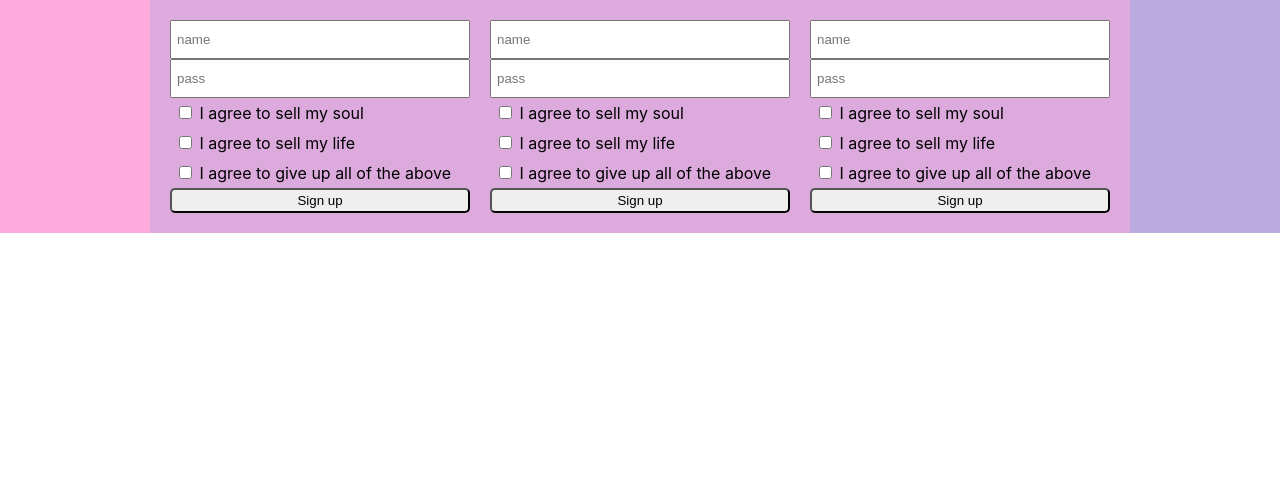
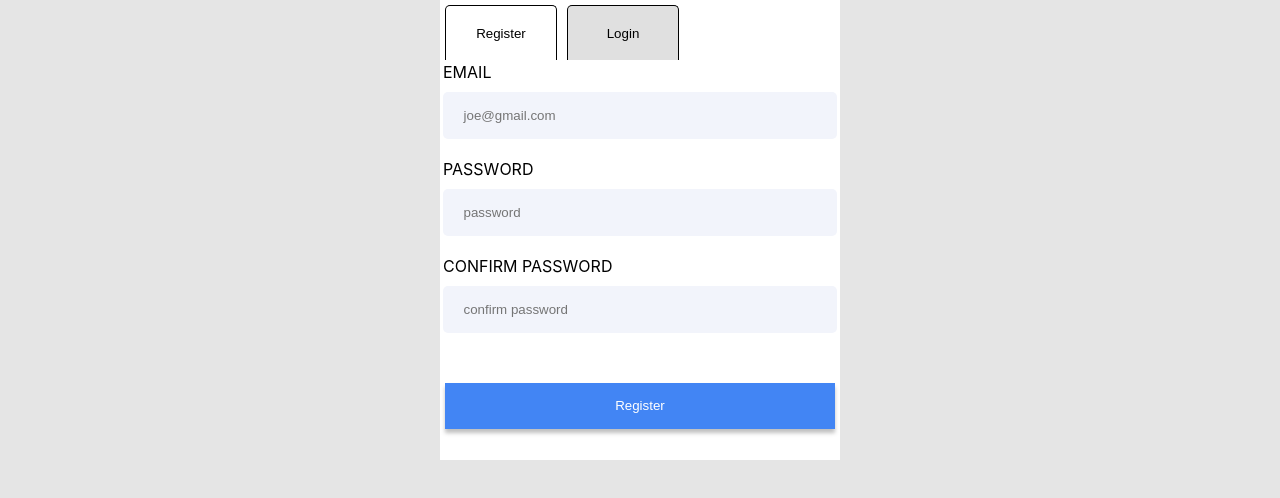
Before and after one commit to Evelyn-ZYW/Evelyn-Frontend, a React (Create React App) app in the folder review/: page / in a window 1280 px wide. Shown: the top 498 px of the page. Built offline with nearby package versions, Linux system fonts and the light colour scheme.

Commit message:
created comp UsersAccount, page user, useState for changes on tab selections, tab color, body content, button texts

```diff
--- a/review/src/App.js
+++ b/review/src/App.js
@@ -1,6 +1,7 @@
 import './App.scss';
 // import Form from './comps/Form';
-import Main from 'pages/main';
+// import Main from 'pages/main';
+import User from 'pages/user';
 
 function App() {
   return (
@@ -8,7 +9,8 @@ function App() {
       {/* <Form />
       <Form width="1000px" height="400px" />
       <Form width="1000px" bgcolor="red"/> */}
-      <Main />
+      {/* <Main /> */}
+      <User />
     </div>
   );
 }
--- a/review/src/App.scss
+++ b/review/src/App.scss
@@ -2,7 +2,9 @@
   // text-align: center;
   width: 100vw;
   height: 100vh;
+  background-color: #E5E5E5;
 }
 
 //below step is to use scss on the imported page
 @import "./pages/main/main.scss";
+@import "./pages/user/user.scss";
--- a/review/src/comps/Form/index.js
+++ b/review/src/comps/Form/index.js
@@ -1,4 +1,4 @@
-import React, {useState} from 'react';
+import React, {useState, useEffect} from 'react';
 import styled from 'styled-components';
 
 const Container = styled.div`
@@ -25,6 +25,7 @@ const FormButton = styled.button`
 `;
 const FormCheckbox = styled.input.attrs({ type: 'checkbox' })``;
 
+var timer = null;
 //'onFormComplete' & 'onContainerSelect' are Handlers.
 //They are to capture the effects after clicked on the button or container
 //The 2 interactions I want to capture is when I click on the container and the button
@@ -36,16 +37,35 @@ const Form = ({name, width, height, bgcolor, onFormComplete, onContainerSelect})
     const [check2, setCheck2] = useState(false)
     const [check3, setCheck3] = useState(false);
 
+    useEffect(()=>{
+        setCheck1(check3);
+        setCheck2(check3);
+    }, [check3]);
+
+    useEffect(()=>{
+        //detect the bgcolor
+    }, [bgcolor]);
+
+    useEffect(()=>{
+        timer = setInterval(()=>{
+            console.log("time is running out")
+        }, 1000)
+        return ()=>{
+            //this is death
+            clearInterval(timer);
+        }
+    }, []);
+
     return <Container onClick={()=>{
         onContainerSelect(name)
     }} width={width} height={height} bgcolor={bgcolor}>
         <FormInput type='text' placeholder='name' onChange={(e)=>{setUsername(e.target.value)}}/>
         <FormInput type='password' placeholder='pass' onChange={(e)=>{setPass(e.target.value)}}/>
         <span>
-            <FormCheckbox onChange={(e)=>{setCheck1(e.target.checked)}}/> I agree to sell my soul
+            <FormCheckbox onChange={(e)=>{setCheck1(e.target.checked)}} checked={check1}/> I agree to sell my soul
         </span>
         <span>
-            <FormCheckbox onChange={(e)=>{setCheck2(e.target.checked)}}/> I agree to sell my life
+            <FormCheckbox onChange={(e)=>{setCheck2(e.target.checked)}} checked={check2}/> I agree to sell my life
         </span>
         <span>
             <FormCheckbox onChange={(e)=>{setCheck3(e.target.checked)}}/> I agree to give up all of the above
--- /dev/null
+++ b/review/src/comps/UsersAccount/index.js
@@ -0,0 +1,110 @@
+import React, { useState } from 'react';
+
+import styled from 'styled-components';
+
+const Container = styled.div`
+    min-width:300px;
+    min-height: 450px;
+    max-width: 390px;
+    max-height: 600px;
+    padding: 5px;
+    display: flex;
+    flex-direction: column;
+    justify-content: center;
+    // border: red solid 1px;
+    background-color: #FFFFFF;
+`;
+const Tabs = styled.span`
+position: absolute;
+top: 5px;
+`;
+
+const Body = styled.div`
+    display: flex;
+    flex-direction: column;
+    justify-content: center;
+    align-items: center;
+`;
+const OptionButton = styled.button`
+    min-width: 112px;
+    min-height: 55px;
+    border-radius: 5px 5px 0 0;
+    border: 1px solid black;
+    border-bottom: none;
+    margin-right:10px;
+
+    ${props => props.bgcolor && "background-color:" + props.bgcolor + ";"}
+`;
+const OneInput = styled.div`
+    padding-top: 10px;
+    // border: red solid 1px;
+`;
+const OneInput1 = styled.div`
+    padding-top: 10px;
+    display: ${props => props.display ? props.display : "block"};
+`;
+const FormInput = styled.input`
+    background: #F2F4FB;
+    min-width: 390px;
+    min-height: 45px;
+    border: none;
+    border-radius: 5px;
+    margin: 10px 0 10px 0;
+`;
+const FormButton = styled.button`
+    max-width: 100%;
+    max-height: 100px;
+    min-width: 382px;
+    min-height: 46px;
+    background: #4285F4;
+    box-shadow: 0px 4px 4px rgba(0, 0, 0, 0.25);
+    border: none;
+    margin-top: 40px;
+    color: #FFF;
+`;
+
+const UsersAccount = ({ bgcolor1, bgcolor2, text, display, onTabSelect, onRegister, onLogin, }) => {
+
+    const [register, setRegister] = useState(false);
+    const [login, setLogin] = useState(true);
+
+
+
+    return <Container>
+        <Tabs>
+            <OptionButton onClick={() => {
+                // onTabSelect();
+                onRegister();
+                setRegister(false);
+            }} bgcolor={bgcolor1}>Register</OptionButton>
+
+            <OptionButton onClick={() => {
+                // onTabSelect();
+                onLogin();
+                setLogin(false);
+            }} bgcolor={bgcolor2}>Login</OptionButton>
+        </Tabs>
+        <br />
+        <Body>
+            <OneInput>
+                EMAIL
+            <FormInput type="text" placeholder="     joe@gmail.com" />
+            </OneInput>
+            <OneInput>
+                PASSWORD
+            <FormInput type="password" placeholder="     password" />
+            </OneInput>
+            <OneInput1 display={display}>
+                CONFIRM PASSWORD
+            <FormInput type="password" placeholder="     confirm password" />
+            </OneInput1>
+        </Body>
+        <FormButton>{text}</FormButton>
+    </Container>
+}
+UsersAccount.defaultProps = {
+    onRegister: () => { },
+    onLogin: () => { },
+    onTabSelect: () => { }
+}
+export default UsersAccount;
--- a/review/src/pages/main/index.js
+++ b/review/src/pages/main/index.js
@@ -1,4 +1,4 @@
-import React, { useState } from 'react';
+import React, { useState, useEffect } from 'react';
 
 // import Form from '../../comps/Form'; | //this will get tiring and confusing, below is another way to import
 import Form from 'comps/Form';
@@ -16,6 +16,10 @@ const Main = () => {
     const HandleFormComplete = (username, pass, check1, check2, check3) => {
         console.log(username, pass, check1, check2, check3)
     }
+
+    useEffect(()=>{
+        alert("page loaded")
+    }, []);
 
     return <div className="main">
         <div className="left"></div>
--- /dev/null
+++ b/review/src/pages/user/index.js
@@ -0,0 +1,32 @@
+import React, { useState } from 'react';
+
+import UsersAccount from 'comps/UsersAccount';
+
+const User = (onRegister, onLogin) => {
+
+
+
+    const [clickedForm, setClickedForm] = useState(onRegister);
+
+    const HandleRegister = () => {
+        // alert("clicked tab register")
+        setClickedForm(onRegister)
+    }
+    const HandleLogin = () => {
+        // alert("clicked tab login")
+        setClickedForm(onLogin)
+    }
+
+    return <div className="user">
+        <UsersAccount
+            onRegister={HandleRegister}
+            onLogin={HandleLogin}
+            bgcolor1={clickedForm === onRegister ? "#FFF" : "#E0E0E0"}
+            bgcolor2={clickedForm === onLogin ? "#FFF" : "#E0E0E0"}
+            text={clickedForm === onRegister ? "Register" : "Login"}
+            display={clickedForm === onRegister ? "block" : "none"}
+        />
+
+    </div>
+}
+export default User;
--- /dev/null
+++ b/review/src/pages/user/user.scss
@@ -0,0 +1,5 @@
+.user {
+    display: flex;
+    justify-content: center;
+    align-items: center;
+}
```
Also changed, not shown: 1 other file (tests, documents, lock files or other folders).
